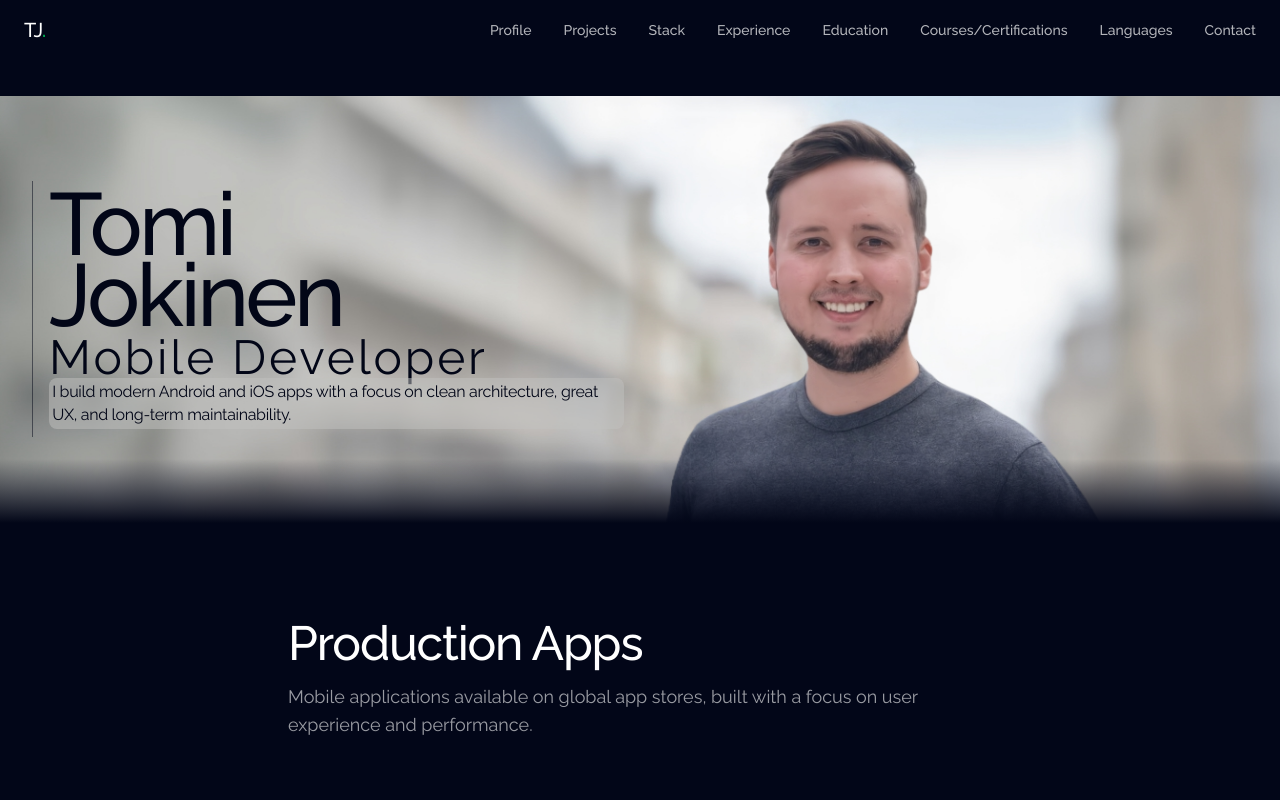
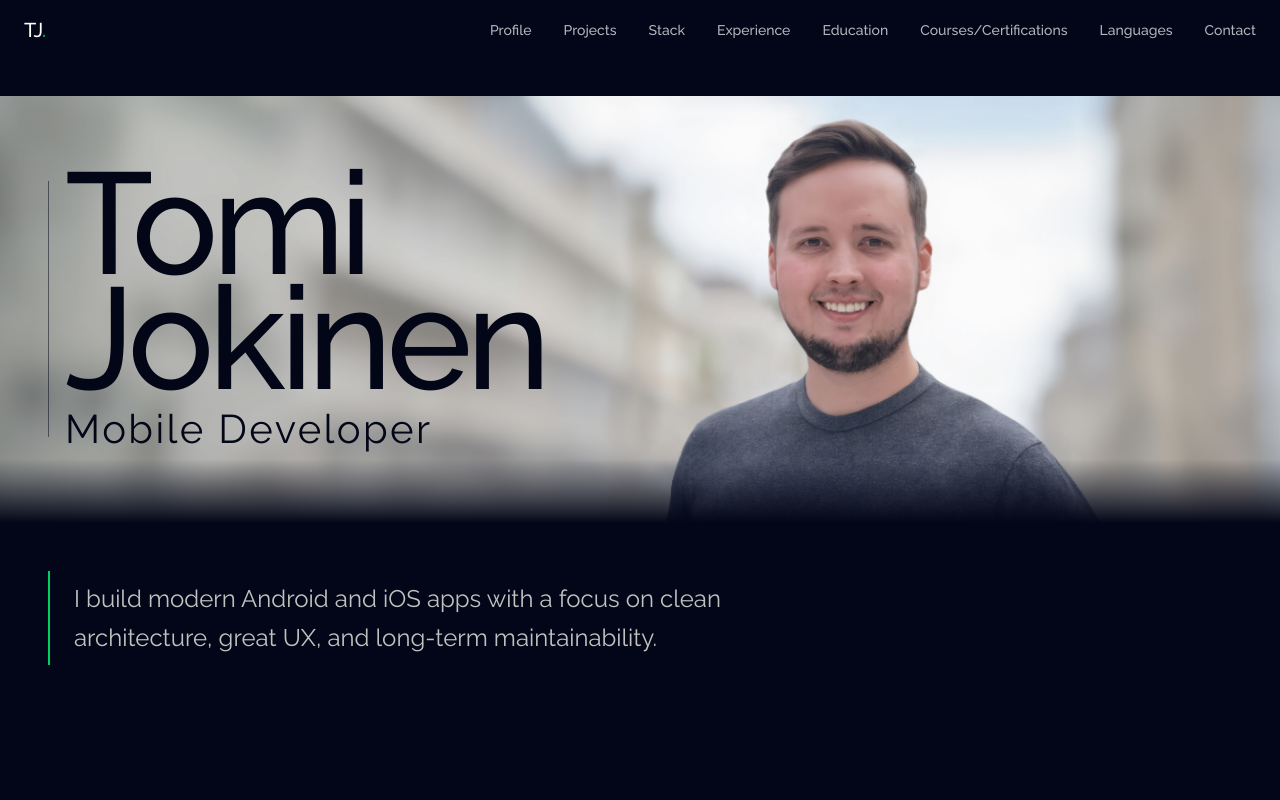
Before and after one commit to tjokinen/tjokinen.github.io, a Next.js app: page / in a window 1280 px wide. Shown: the top 800 px of the page. Built offline with nearby package versions, Linux system fonts and the light colour scheme.

Commit message:
adjust hero text layout

```diff
--- a/src/components/hero.js
+++ b/src/components/hero.js
@@ -2,6 +2,7 @@ import Image from "next/image"
 
 export default function Hero() {
   return (
+    <>
       <section
         id="profile"
         className="relative w-full overflow-hidden bg-dark flex items-center justify-center"
@@ -35,7 +36,7 @@ export default function Hero() {
           />
         </div>
 
-      <div className="relative max-w-7xl mx-auto px-8 w-full">
+        <div className="relative max-w-7xl mx-auto px-4 md:px-8 lg:px-12 w-full">
           <div className="grid grid-cols-2 gap-8 items-center">
             <div className="text-slate-950 space-y-6">
               <div className="flex items-center gap-4">
@@ -43,20 +44,15 @@ export default function Hero() {
                 <div className="w-px h-64 bg-slate-950/50"></div>
                 <div>
                   {/* Name */}
-                <h1 className="z-10 font-raleway font-medium text-[1.8rem]/[0.8] min-[440px]:text-[3rem]/[0.8] md:text-[4rem]/[0.8] lg:text-[5.5rem]/[0.8] tracking-[-0.04em] mb-0 md:mb-4">
+                  <h1 className="z-10 font-raleway font-medium text-[3rem]/[0.8] min-[440px]:text-[4rem]/[0.8] md:text-[7rem]/[0.8] lg:text-[8rem]/[0.8] xl:text-[9rem]/[0.8] tracking-[-0.04em] mb-0 md:mb-4">
                     Tomi<br />Jokinen
                   </h1>
 
                   <div>
                     {/* Title */}
-                  <h2 className="z-10 font-raleway font-normal text-[0.6rem]/[0.8] md:text-3xl lg:text-[47.78px] md:leading-[0.5] tracking-[0.06em] mt-1 md:mt-2 mb-1 md:mb-2">
+                    <h2 className="z-10 font-raleway font-normal text-[1rem]/[0.8] md:text-[2rem]/[0.8] lg:text-[2.5rem]/[0.8] md:leading-[0.5] tracking-[0.06em] mt-1 md:mt-2 mb-1 md:mb-2">
                       Mobile Developer
                     </h2>
-
-                    {/* Description */}
-                    <p className="font-raleway font-normal text-[0.5rem]/[1.2] sm:text-[0.8rem]/[1.2] md:text-[1rem]/[1.4] tracking-[-0.02em] max-w-xl z-50 relative bg-argent/50 rounded-lg p-[0.2rem] sm:mt-2">
-                      I build modern Android and iOS apps with a focus on clean architecture, great UX, and long-term maintainability.
-                    </p>
                   </div>
                 </div>
               </div>
@@ -67,5 +63,15 @@ export default function Hero() {
         {/* Bottom Gradient Fade */}
         <div className="absolute bottom-0 left-0 right-0 md:h-8 lg:h-16 h-2 bg-gradient-to-t from-dark to-transparent z-40 pointer-events-none"></div>
       </section>
+
+      {/* Description Section */}
+      <div className="max-w-7xl mx-auto px-4 md:px-8 lg:px-12 w-full py-8 md:py-12">
+        <div className="max-w-3xl">
+          <p className="font-raleway font-normal text-[0.8rem] md:text-[1.25rem] lg:text-[1.5rem] leading-relaxed text-argent border-l-2 border-emerald pl-6 py-2">
+            I build modern Android and iOS apps with a focus on clean architecture, great UX, and long-term maintainability.
+          </p>
+        </div>
+      </div>
+    </>
   )
 }
```
Lines whose indentation alone changed are shown as unchanged.
